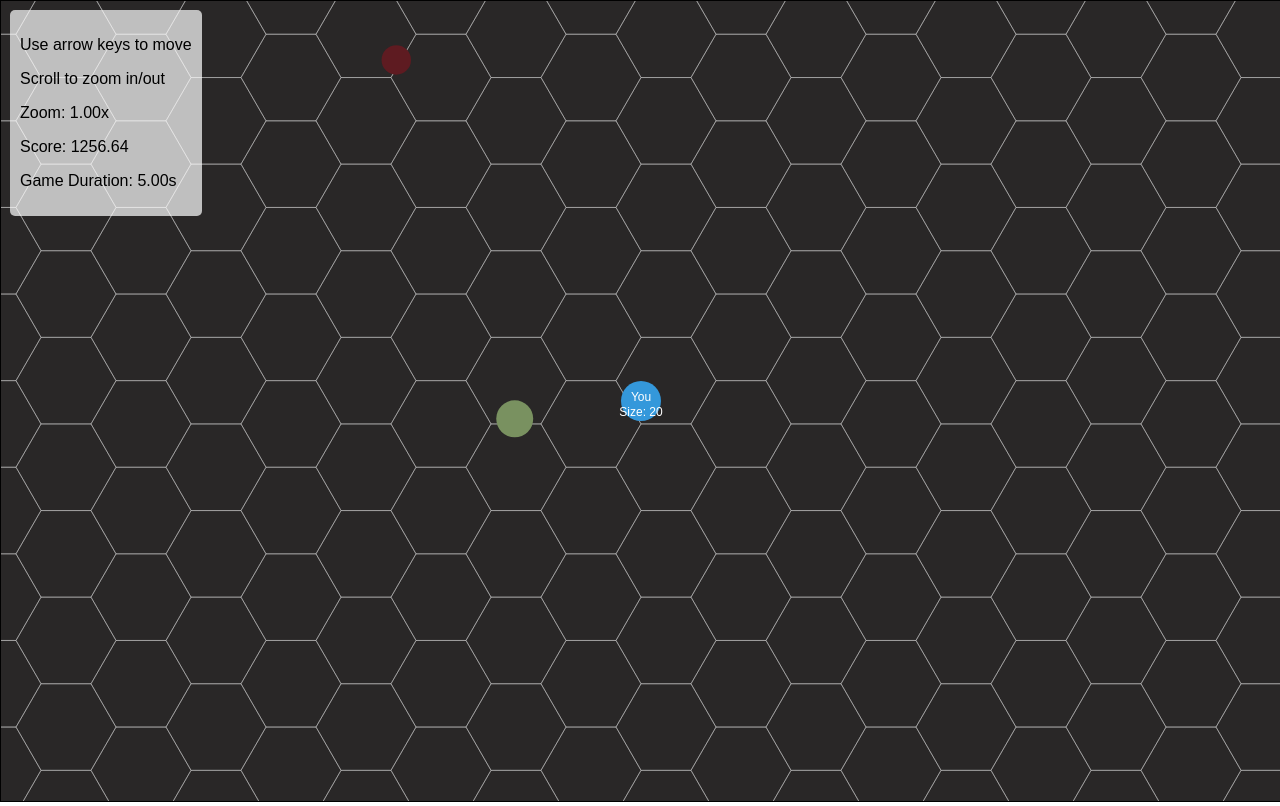
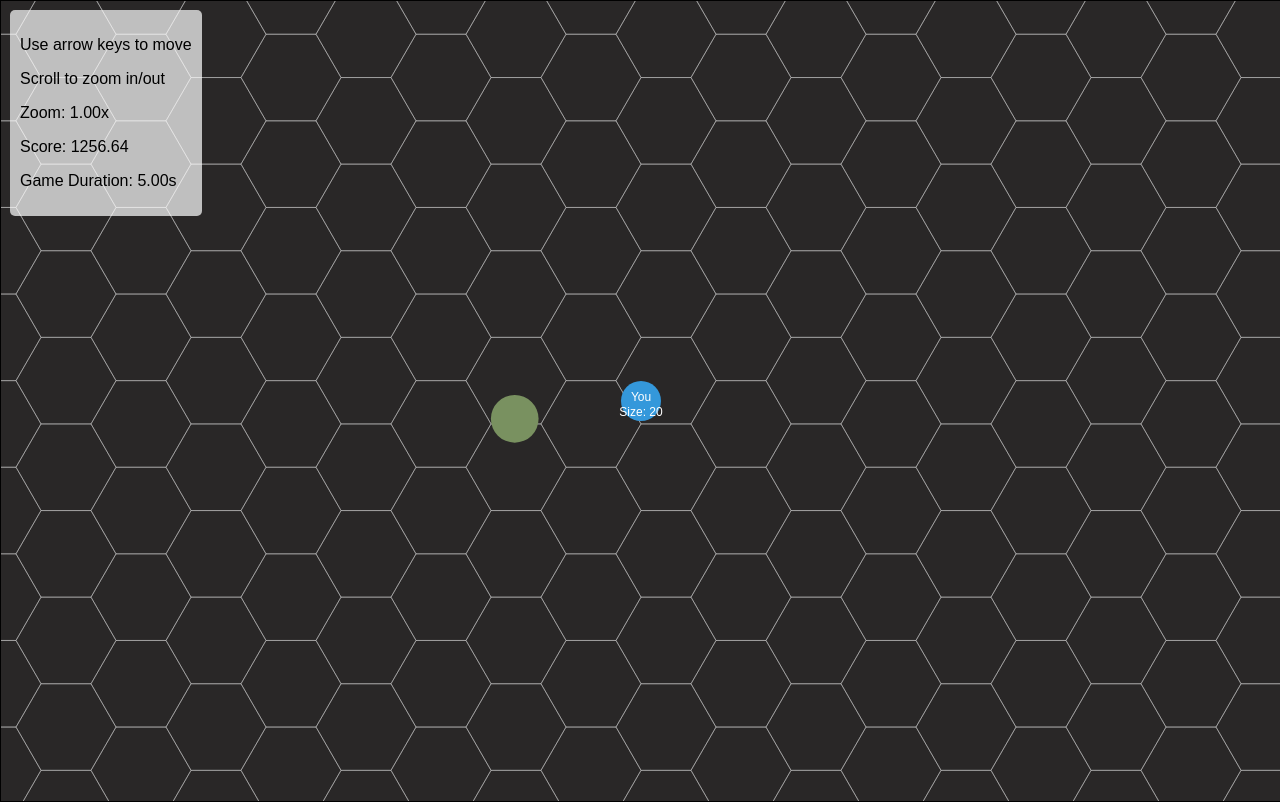
Before and after one commit to HugoNicolau/bubbleman, a plain HTML site: page index.html in a window 1280 px wide. Drawn offline with Linux system fonts and the light colour scheme.

Commit message:
feat: adjust bubble size and spawn interval for improved gameplay

```diff
--- a/index.html
+++ b/index.html
@@ -251,7 +251,7 @@
         function addRandomBubble() {
             const visibleWidth = canvas.width / zoom;
             const visibleHeight = canvas.height / zoom;
-            const size = PLAYER_SIZE * (Math.random() * 0.49 + 0.5);
+            const size = PLAYER_SIZE * (Math.random() * 0.8 + 0.5);
             let x, y, distance;
             let attempts = 0;
             const maxAttempts = 10;
@@ -317,7 +317,7 @@
         resizeCanvas();
         gameLoop();
 
-        setInterval(addRandomBubble, 2000);
+        setInterval(addRandomBubble, 4500);
     </script>
 </body>
 
```
